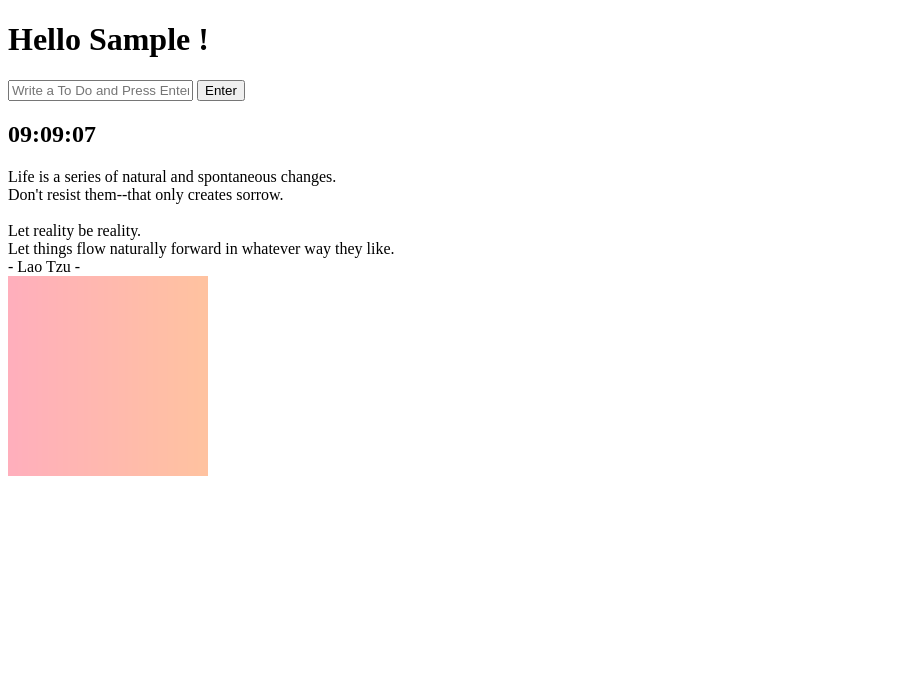
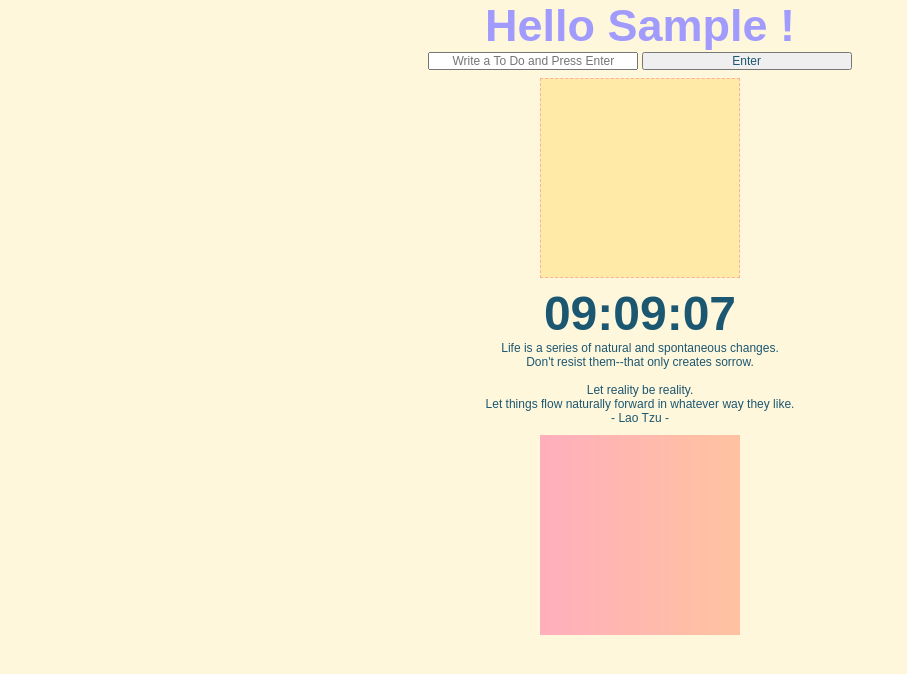
Before and after one commit to etersh/todoList, a plain HTML site: page index.html in a window 1280 px wide. Both pictures are taken after typing "Sample" into the empty fields and a click on the input "Login". Shown: the whole page, without its empty margins (0-907 px from the left). Drawn offline with Linux system fonts and the light colour scheme.

Commit message:
Modify CSS file to apply stylesheet

```diff
--- a/css/style.css
+++ b/css/style.css
@@ -1,3 +1,61 @@
 .hidden {
 	display: none;
 }
+
+* {
+	font-family: 'Montserrat', sans-serif;
+	font-size:12px;
+	color:#1c5771;
+	margin: 0;
+	padding: 0;
+	box-sizing:border-box;
+}
+
+body {
+	font-family:"Sono",sans-serif;
+	font-size:14px;
+	background-color:#fff7dc;
+	text-align:center;
+}
+
+h1 {
+	font-size:45px;
+	text-align:center;
+	color:#a29bfe;
+}
+
+h2 {
+	font-size:48px;
+}
+
+input {
+	width:210px;
+	text-align:center;
+}
+
+.todo {
+	margin: 0px auto;
+}
+
+.submitButton {
+	width:54px;
+}
+
+.sonoFont {
+	font-family:"Sono",sans-serif;
+}
+
+ul {
+	background-color:#ffeaa7;
+	height:200px;
+	width:200px;
+	box-sizing:border-box;
+	margin: 8px auto;
+	border: 1.4px dashed #fab1a0;
+	padding: 0px;
+	list-style:none;
+}
+
+#weather {
+	margin:10px auto;
+}
```
